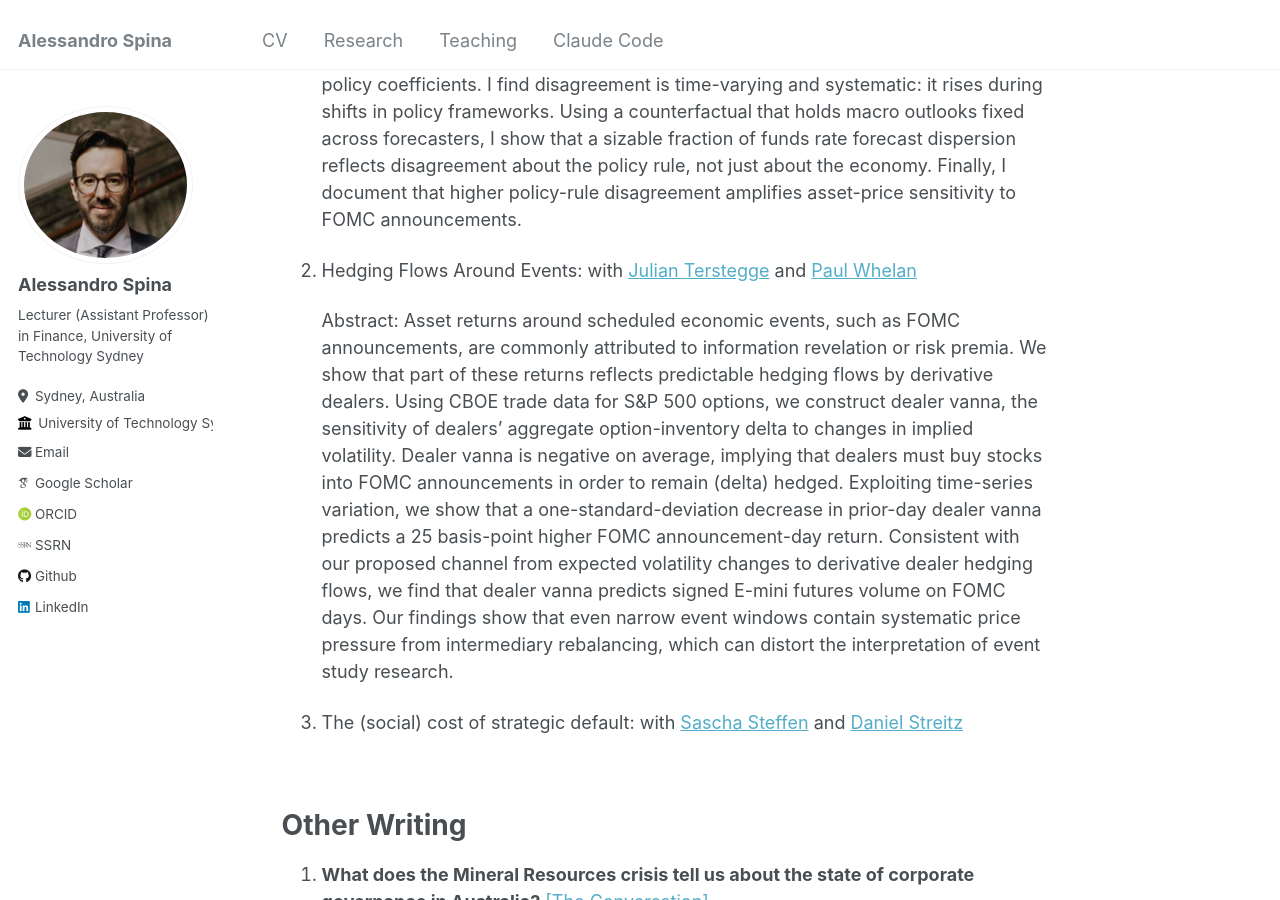
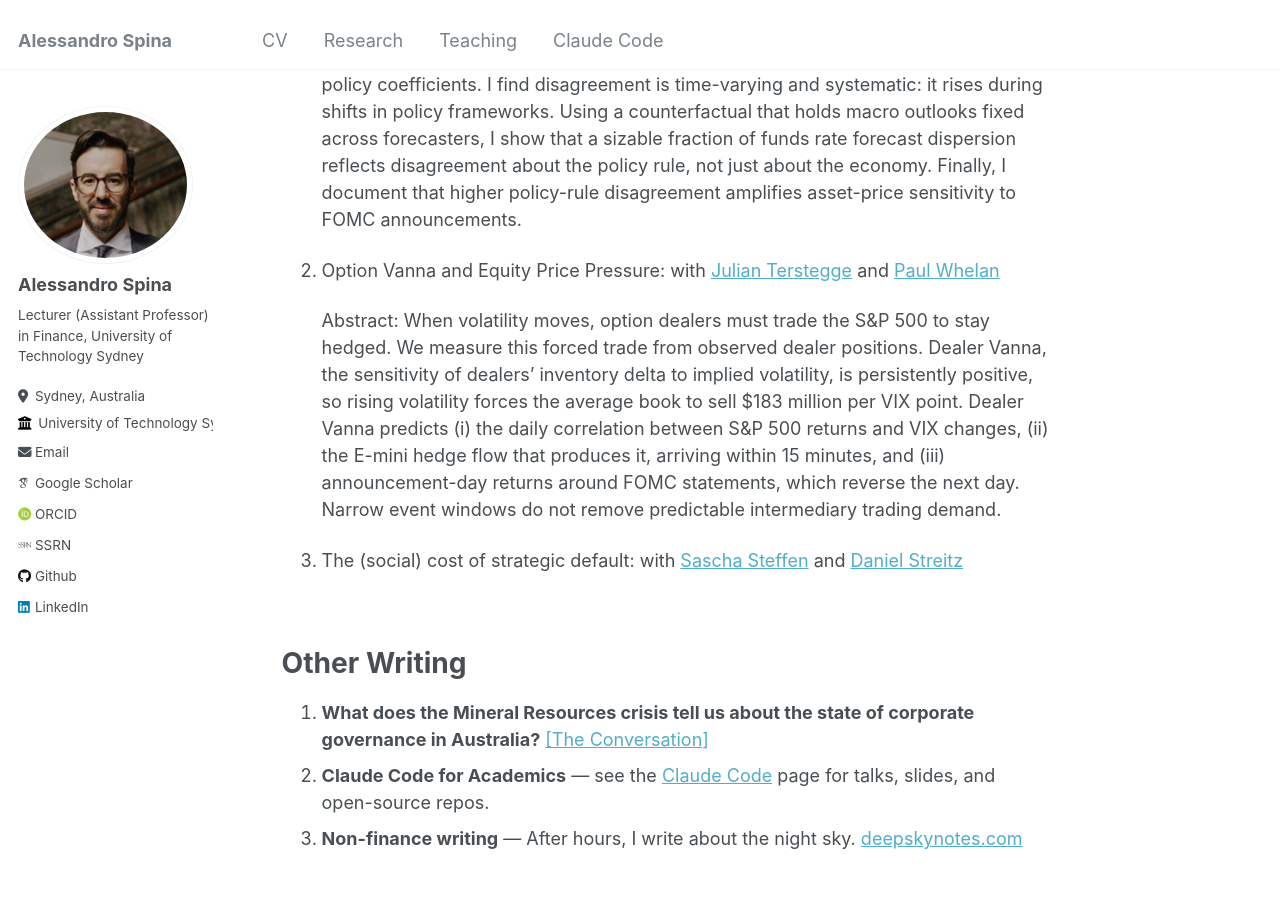
Before and after one commit to aspi6246/aspi6246.github.io, a Jekyll site: the page built from _pages/about.md, in a window 1280 px wide and 900 px high, scrolled down 1019 px. Built offline with Jekyll 4.4.1, drawn with Linux system fonts in a browser that asks for light colours; some web fonts are replaced.

Commit message:
Update paper 2 title and abstract: Option Vanna and Equity Price Pressure
Co-Authored-By: Claude Opus 4.7 <noreply@anthropic.com>

```diff
--- a/_pages/about.md
+++ b/_pages/about.md
@@ -29,9 +29,9 @@ Working Papers
 
     Abstract: Professional forecasts of U.S. monetary policy display persistent and large cross-sectional dispersion. What drives this disagreement? I distinguish between two sources: (i) heterogeneity in macroeconomic outlooks and (ii) heterogeneity in perceived monetary policy rules. Using monthly Blue Chip Financial Forecasts (BCFF) panels, I estimate forecaster- and time-specific perceived policy rules. I construct a new disagreement measure that isolates cross-sectional dispersion in perceived policy coefficients. I find disagreement is time-varying and systematic: it rises during shifts in policy frameworks. Using a counterfactual that holds macro outlooks fixed across forecasters, I show that a sizable fraction of funds rate forecast dispersion reflects disagreement about the policy rule, not just about the economy. Finally, I document that higher policy-rule disagreement amplifies asset-price sensitivity to FOMC announcements.
 
-2. Hedging Flows Around Events: with [Julian Terstegge](https://sites.google.com/view/julianterstegge) and [Paul Whelan](https://sites.google.com/view/paulwhelan/home)
+2. Option Vanna and Equity Price Pressure: with [Julian Terstegge](https://sites.google.com/view/julianterstegge) and [Paul Whelan](https://sites.google.com/view/paulwhelan/home)
 
-    Abstract: Asset returns around scheduled economic events, such as FOMC announcements, are commonly attributed to information revelation or risk premia. We show that part of these returns reflects predictable hedging flows by derivative dealers. Using CBOE trade data for S&P 500 options, we construct dealer vanna, the sensitivity of dealers’ aggregate option-inventory delta to changes in implied volatility. Dealer vanna is negative on average, implying that dealers must buy stocks into FOMC announcements in order to remain (delta) hedged. Exploiting time-series variation, we show that a one-standard-deviation decrease in prior-day dealer vanna predicts a 25 basis-point higher FOMC announcement-day return. Consistent with our proposed channel from expected volatility changes to derivative dealer hedging flows, we find that dealer vanna predicts signed E-mini futures volume on FOMC days. Our findings show that even narrow event windows contain systematic price pressure from intermediary rebalancing, which can distort the interpretation of event study research.
+    Abstract: When volatility moves, option dealers must trade the S&P 500 to stay hedged. We measure this forced trade from observed dealer positions. Dealer Vanna, the sensitivity of dealers’ inventory delta to implied volatility, is persistently positive, so rising volatility forces the average book to sell $183 million per VIX point. Dealer Vanna predicts (i) the daily correlation between S&P 500 returns and VIX changes, (ii) the E-mini hedge flow that produces it, arriving within 15 minutes, and (iii) announcement-day returns around FOMC statements, which reverse the next day. Narrow event windows do not remove predictable intermediary trading demand.
 
 3. The (social) cost of strategic default: with [Sascha Steffen](https://www.sascha-steffen.de/) and [Daniel Streitz](https://sites.google.com/site/streitzdaniel/)
 
```
Also changed, not shown: _pages/publications.md (+2 -2 lines), 1 other file.
